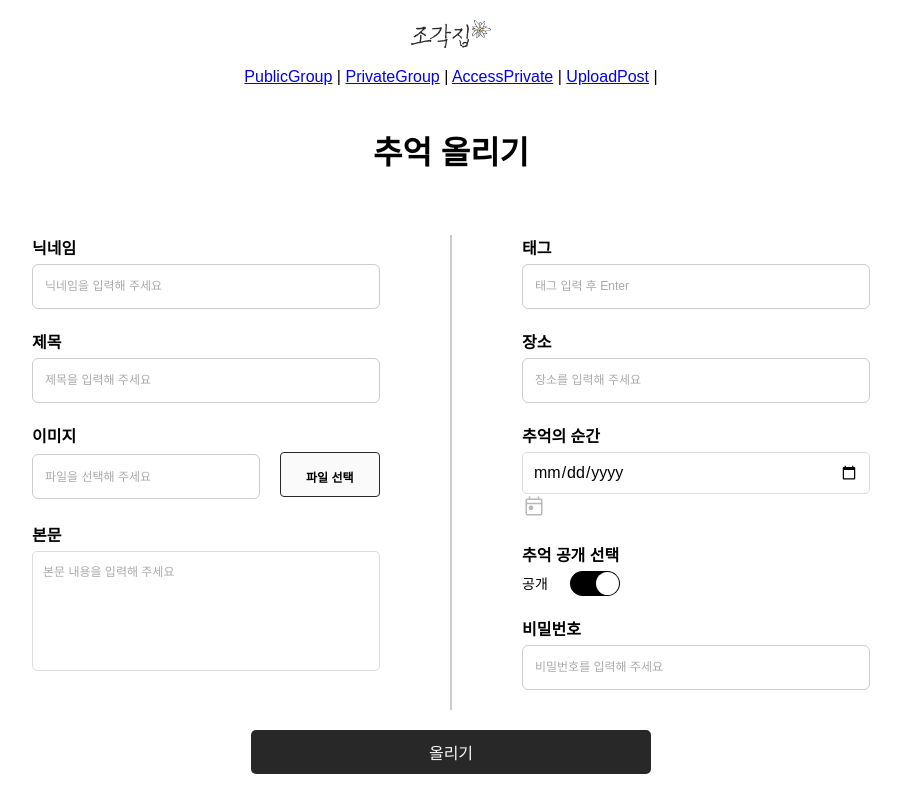
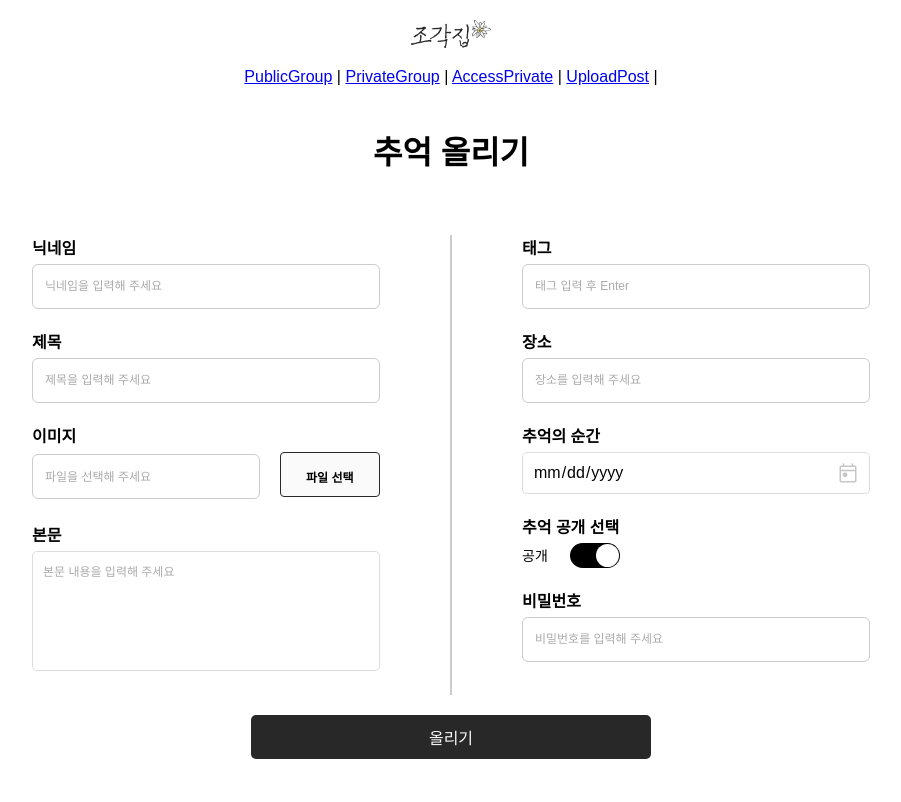
Before and after one commit to chaelin12/Codeit, a React (Create React App) app in the folder frontend/: page /uploadPost in a window 1280 px wide. Shown: the whole page, without its empty margins (189-1090 px from the left). Built offline with nearby package versions, Linux system fonts and the light colour scheme; a web font is replaced by a local one.

Commit message:
하는중

```diff
--- a/frontend/src/pages/UploadPost.css
+++ b/frontend/src/pages/UploadPost.css
@@ -84,11 +84,12 @@
 .date-input-wrapper {
   position: relative;
   display: inline-block;
+  width: 100%; /* 부모 요소에 크기를 맞춤 */
 }
 
 .memory-date-input {
   width: 100%;
-  padding-right: 40px; /* 아이콘을 위한 오른쪽 패딩 */
+  padding-right: 40px; /* 아이콘이 겹치지 않도록 오른쪽 패딩 조정 */
   padding-left: 10px;
   padding-top: 10px;
   padding-bottom: 10px;
@@ -96,31 +97,37 @@
   border-radius: 5px;
   font-size: 16px;
   color: #000;
-  box-sizing: border-box; /* 패딩과 테두리를 포함한 크기를 설정 */
+  box-sizing: border-box;
+}
+
+input[type="date"]::-webkit-calendar-picker-indicator {
+  display: none; /* 기존 날짜 선택기 아이콘 숨기기 */
+  -webkit-appearance: none;
 }
 
 .memory-date-input::placeholder {
-  color: #ccc; /* 플레이스홀더 텍스트 색상 */
-  font-weight: normal; /* 플레이스홀더의 글자 두께를 일반으로 설정 */
+  color: #b8b8b8; /* 플레이스홀더 텍스트 색상 */
+  font-weight: normal;
 }
 
 .memory-date-input:focus {
-  border-color: #000; /* 포커스 시 테두리 색상 */
+  border-color: #000;
   outline: none;
 }
 
 .calendar-icon {
   position: absolute;
-  top: 50%; /* 입력칸 안에서 수직 중앙에 위치 */
-  right: 10px; /* 입력칸 안에서 오른쪽 끝에 위치 */
+  top: 50%; /* 수직 중앙에 위치 */
+  right: 10px; /* 오른쪽 끝에 위치 */
   transform: translateY(-50%); /* 수직 중앙 정렬 */
   width: 24px;
   height: 24px;
   cursor: pointer;
-  opacity: 0.8; /* 약간의 투명도 */
+  opacity: 0.8;
 }
-.calender-icon:hover {
-  opacity: 1; /* 호버 시 불투명하게 */
+
+.calendar-icon:hover {
+  opacity: 1;
 }
 
 .toggle-container {
--- a/frontend/src/pages/UploadPost.js
+++ b/frontend/src/pages/UploadPost.js
@@ -190,16 +190,35 @@ function UploadPost() {
           </div>
           <div className="form-group">
             <label>추억의 순간</label>
+            <div className="date-input-wrapper">
               <input
                 type="date"
                 id="moment"
                 value={input.moment}
                 onChange={onChange}
+                onFocus={(e) => {
+                  e.target.type = "date"; // 타입을 date로 설정하여 날짜 선택기 표시
+                  e.target.showPicker();
+                }}
+                onBlur={(e) => {
+                  if (!input.moment) {
+                    e.target.type = "text"; // 값이 없을 때 텍스트 필드로 전환
+                  }
+                }}
                 placeholder="YYYY-MM-DD"
-              className={`memory-date-input ${isDateSelected ? "active" : ""}`}
+                className={`memory-date-input ${
+                  isDateSelected ? "active" : ""
+                }`}
               />
-            <img src={calender} alt="calender icon" className="calender-icon" />
+              <img
+                src={calender}
+                alt="calendar icon"
+                className="calendar-icon"
+                onClick={() => document.getElementById("moment").showPicker()}
+              />
             </div>
+          </div>
+
           <div className="form-group">
             <label>추억 공개 선택</label>
             <div className="toggle-container">
```
Lines whose indentation alone changed are shown as unchanged.
